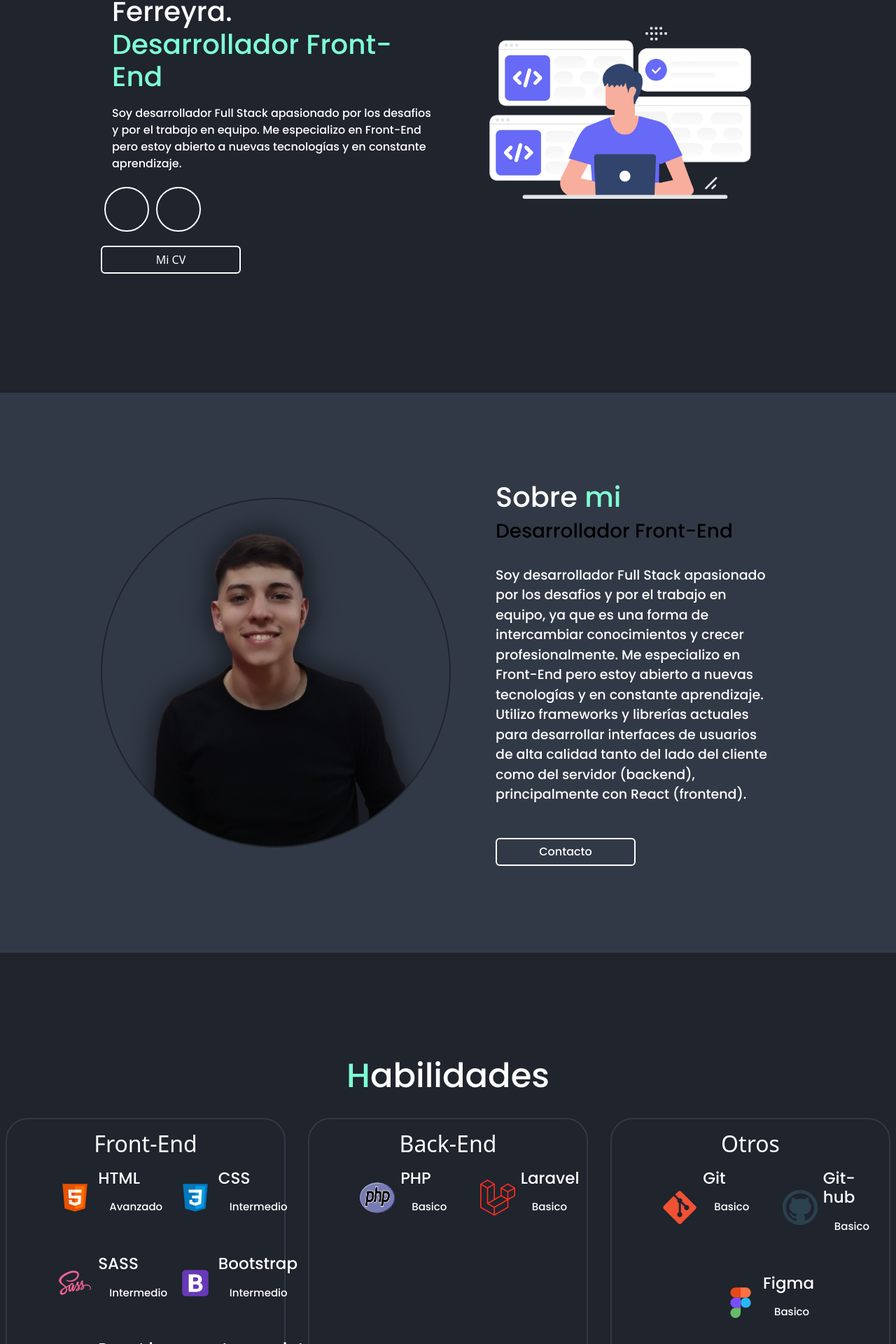
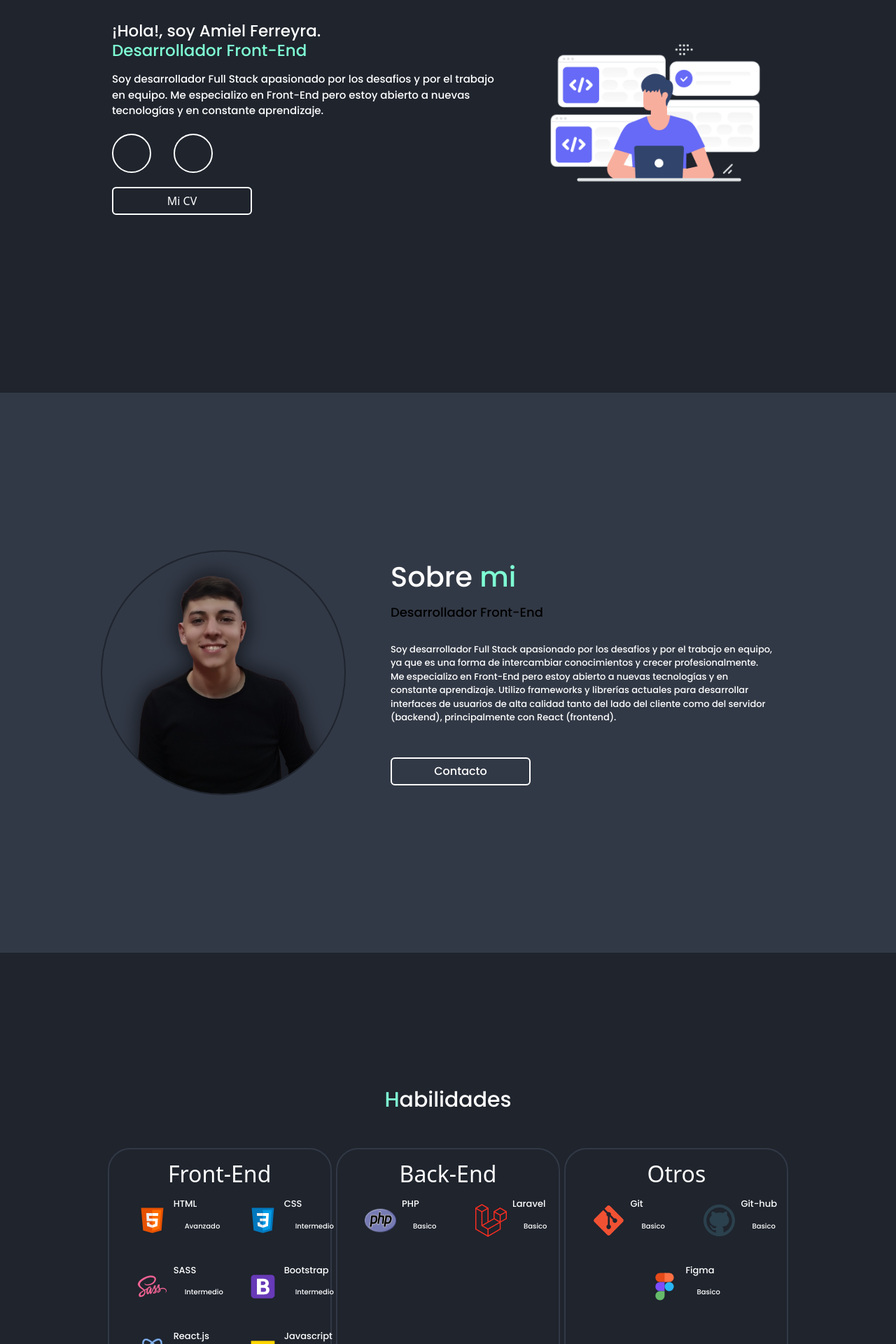
Before and after one commit to amielferreyra/Amiel-Ferreyra, a React (Create React App) app: page / in a window 1280 px wide. Shown: the part 239-2159 px from the top of the page at 70% size. Built offline with nearby package versions, Linux system fonts and the light colour scheme; some icons are missing.

Commit message:
finalizacion de responsive

```diff
--- a/src/views/about/components/About.scss
+++ b/src/views/about/components/About.scss
@@ -78,3 +78,26 @@
 
     }
 }
+
+@media screen and (min-width: 1024px){
+    .about{
+
+        h2{
+            margin-bottom: 1rem !important;
+        }
+
+        h3{
+            font-size: 18px;
+        }
+
+        p{
+            font-size: 13px !important;
+            margin: 0.5 !important;
+        }
+
+        img{
+            width: 350px ;
+        }
+
+    }
+}
--- a/src/views/home/components/Home.scss
+++ b/src/views/home/components/Home.scss
@@ -164,6 +164,10 @@ section{
             margin-left: 1rem;
         }
 
+        img{
+            width: 400px;
+        }
+
         .btn{
             margin-left: 1rem;
         }
@@ -196,3 +200,32 @@ section{
 
 
 }
+
+@media screen and (min-width: 1024px){
+    section{
+
+        h1, span{
+            font-size: 23px;
+        }
+
+        p{
+            font-size: 15px;
+        }
+
+        .social-media a{
+            width: 3.5rem;
+            height: 3.5rem;
+            margin-right: 1rem;
+            margin-left: 1rem;
+        }
+
+        img{
+            width: 400px;
+        }
+
+        .btn{
+            margin-left: 1rem;
+        }
+
+    }
+}
--- a/src/views/portafolio/components/Portafolio.scss
+++ b/src/views/portafolio/components/Portafolio.scss
@@ -138,3 +138,25 @@
 
 
 }
+
+@media screen and (min-width: 1024px){
+
+    .heading{
+        font-size: 40px !important;
+        margin-bottom: 3rem !important;
+        span{
+            font-size: 40px !important;
+        }
+    }
+        .portafolio-box{
+            width: 336px;
+            height: 210px;
+
+            .view{
+                width: 336px !important;
+                margin: 0 !important;
+            }
+
+        }
+
+}
--- a/src/views/skills/components/Skills.scss
+++ b/src/views/skills/components/Skills.scss
@@ -159,3 +159,43 @@
 
 
 }
+
+
+@media screen and (min-width: 1024px){
+    .titulo{
+        font-size: 30px !important;
+        margin-bottom: 3rem;
+        span{
+            font-size: 30px !important;
+        }
+    }
+    .details-containers{
+        width: 320px !important;
+        margin: 0.2rem !important;
+        padding: 1rem 1rem !important;
+
+        .article-container{
+            gap: 2rem !important;
+
+
+            article{
+                gap: 1 !important;
+
+                h3{
+                    font-size: 13px !important;
+                }
+
+                p{
+                    font-size: 10px !important;
+                }
+
+                .icon{
+                    width: 45px !important;
+                }
+            }
+        }
+
+    }
+
+
+}
```
Also changed, not shown: src/views/contact/components/Contact.scss (line endings or trailing spaces).
